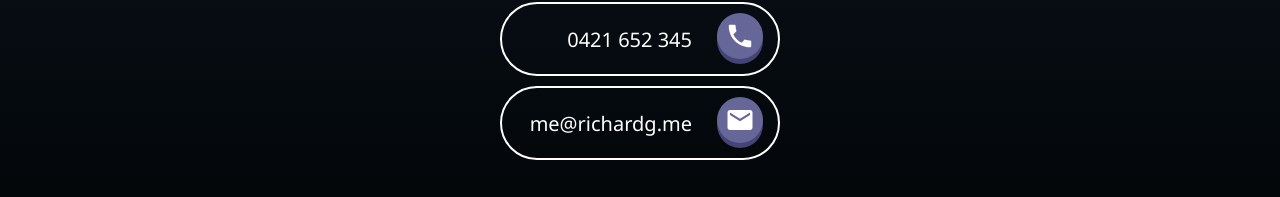
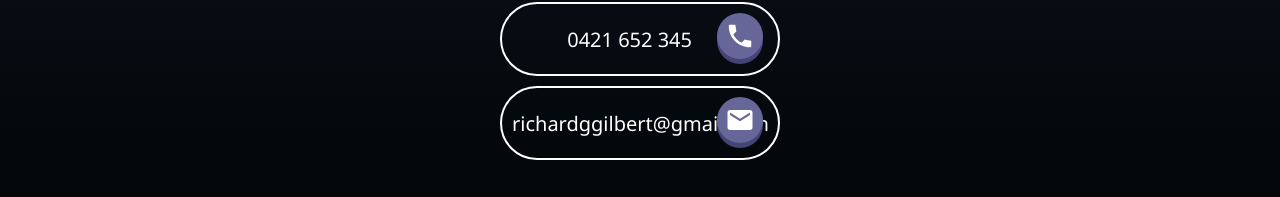
Before and after one commit to RichardGG/richardgg.github.io, a plain HTML site: page index.html in a window 1280 px wide. Shown: the part 4592-4789 px from the top of the page. Drawn offline with Linux system fonts and the light colour scheme.

Commit message:
Update email

```diff
--- a/index.html
+++ b/index.html
@@ -186,7 +186,7 @@
 			<div class="contacttext">0421 652 345</div><a href="tel:0421652345" id="phone"></a>
 		</div>
 		<div class="contactinfo">
-			<div class="contacttext">me@richardg.me</div><a href="mailto:me@richardg.me" id="email"></a>
+			<div class="contacttext">richardggilbert@gmail.com</div><a href="mailto:richardggilbert@gmail.com" id="email"></a>
 		</div>
 		<br>
 		<a href="Richard Gilbert Resume.pdf" target="_blank" download>Resume</a>
```
